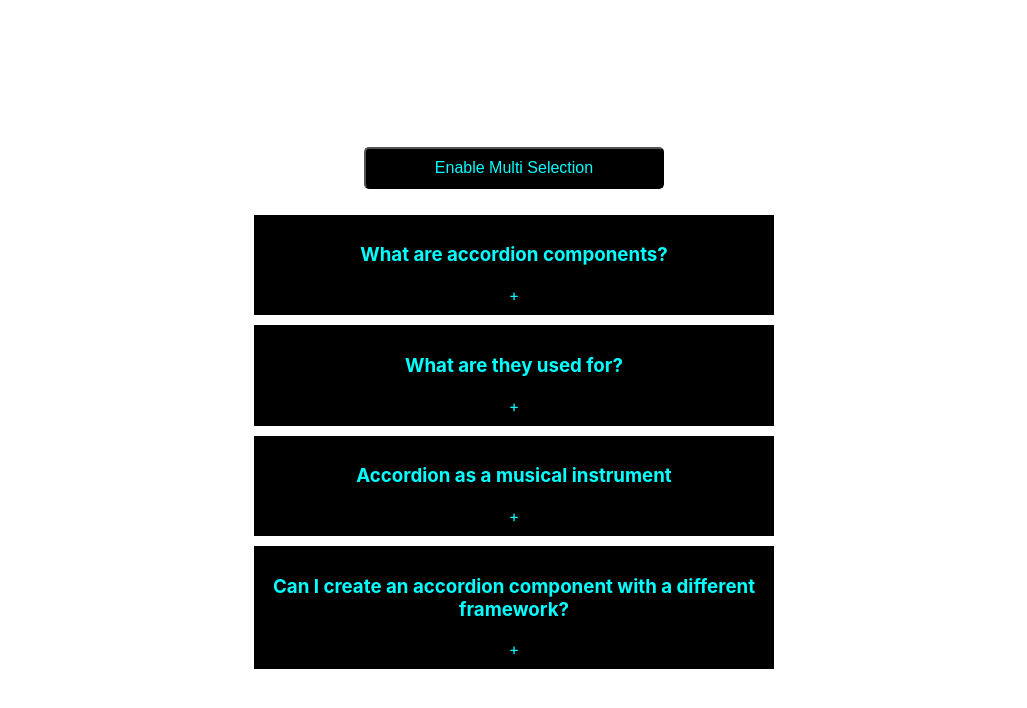
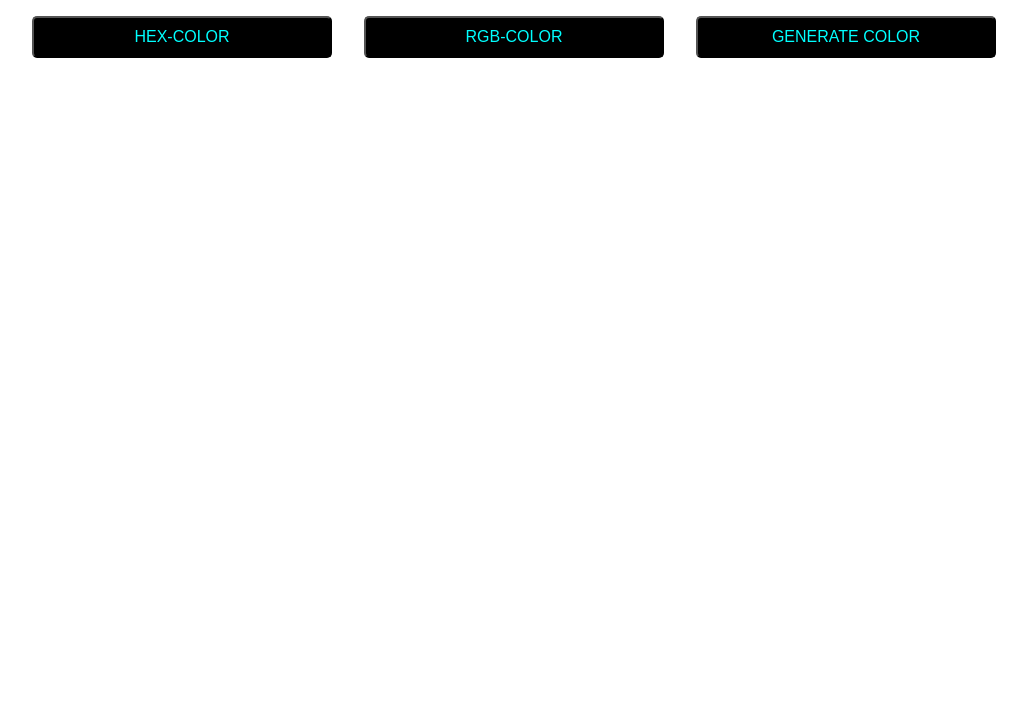
Before and after one commit to Stack-Naveen/20-reactjs-basic-projects, a React (Create React App) app: page / in a window 1280 px wide. Shown: the top 708 px of the page, without its empty margins (126-1153 px from the left). Built offline with nearby package versions, Linux system fonts and the light colour scheme.

Commit message:
Create 3 buttons to access HEX,RGB colors and Generate-color

```diff
--- a/src/App.js
+++ b/src/App.js
@@ -1,9 +1,11 @@
 import "./App.css";
 import Accordian from "./components/accordian";
+import RandomColor from "./components/random-color"
 function App() {
   return (
     <div className="App">
-      <Accordian />
+      {/* <Accordian /> */}
+      <RandomColor/>
     </div>
   );
 }
--- /dev/null
+++ b/src/components/random-color/index.jsx
@@ -0,0 +1,9 @@
+export default function RandomColor() {
+  return (
+    <div>
+      <button>HEX-COLOR</button>
+      <button>RGB-COLOR</button>
+      <button>GENERATE COLOR</button>
+    </div>
+  );
+}
```
